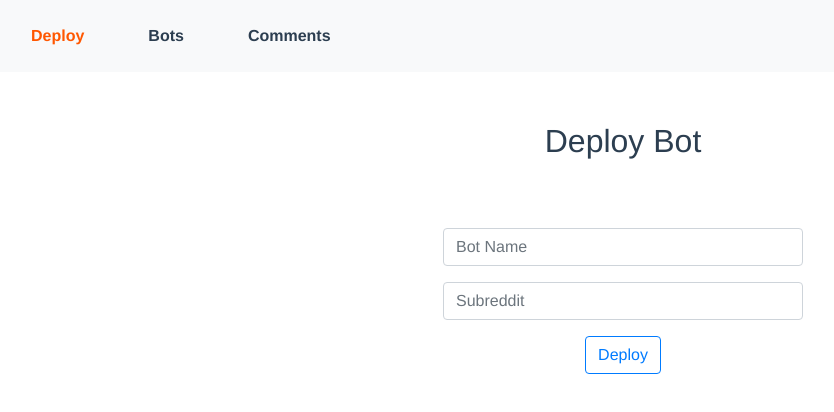
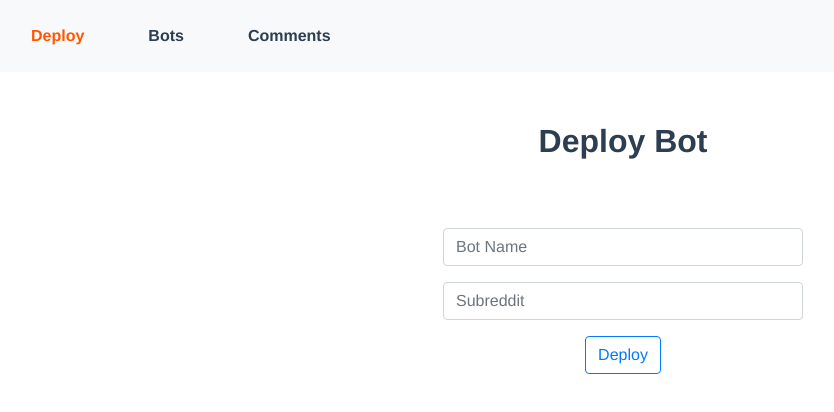
Before and after one commit to cliff42/hateWatch, a Vue app in the folder app/: page / in a window 1280 px wide. Shown: the top 412 px of the page, without its empty margins (17-851 px from the left). Built offline with nearby package versions, Linux system fonts and the light colour scheme.

Commit message:
Minor style change

```diff
--- a/app/src/views/Bots.vue
+++ b/app/src/views/Bots.vue
@@ -62,6 +62,7 @@ export default {
         key: 'actions',
         label: 'Actions',
         sortable: false,
+        thClass: 'actions-col',
         tdClass: 'actions-col'
       }
     ];
@@ -131,6 +132,10 @@ export default {
 </script>
 
 <style>
+.bots h2 {
+  font-weight: bold;
+}
+
 .bots {
   display: flex;
   flex-direction: column;
--- a/app/src/views/Comments.vue
+++ b/app/src/views/Comments.vue
@@ -92,6 +92,10 @@ export default {
 </script>
 
 <style scoped>
+h2 {
+  font-weight: bold;
+}
+
 .menu {
   display: flex;
   flex-direction: column;
--- a/app/src/views/Home.vue
+++ b/app/src/views/Home.vue
@@ -72,6 +72,10 @@ export default {
 </script>
 
 <style scoped>
+h2 {
+  font-weight: bold;
+}
+
 .menu {
   display: flex;
   padding: 50px;
```
Lines whose indentation alone changed are shown as unchanged.
